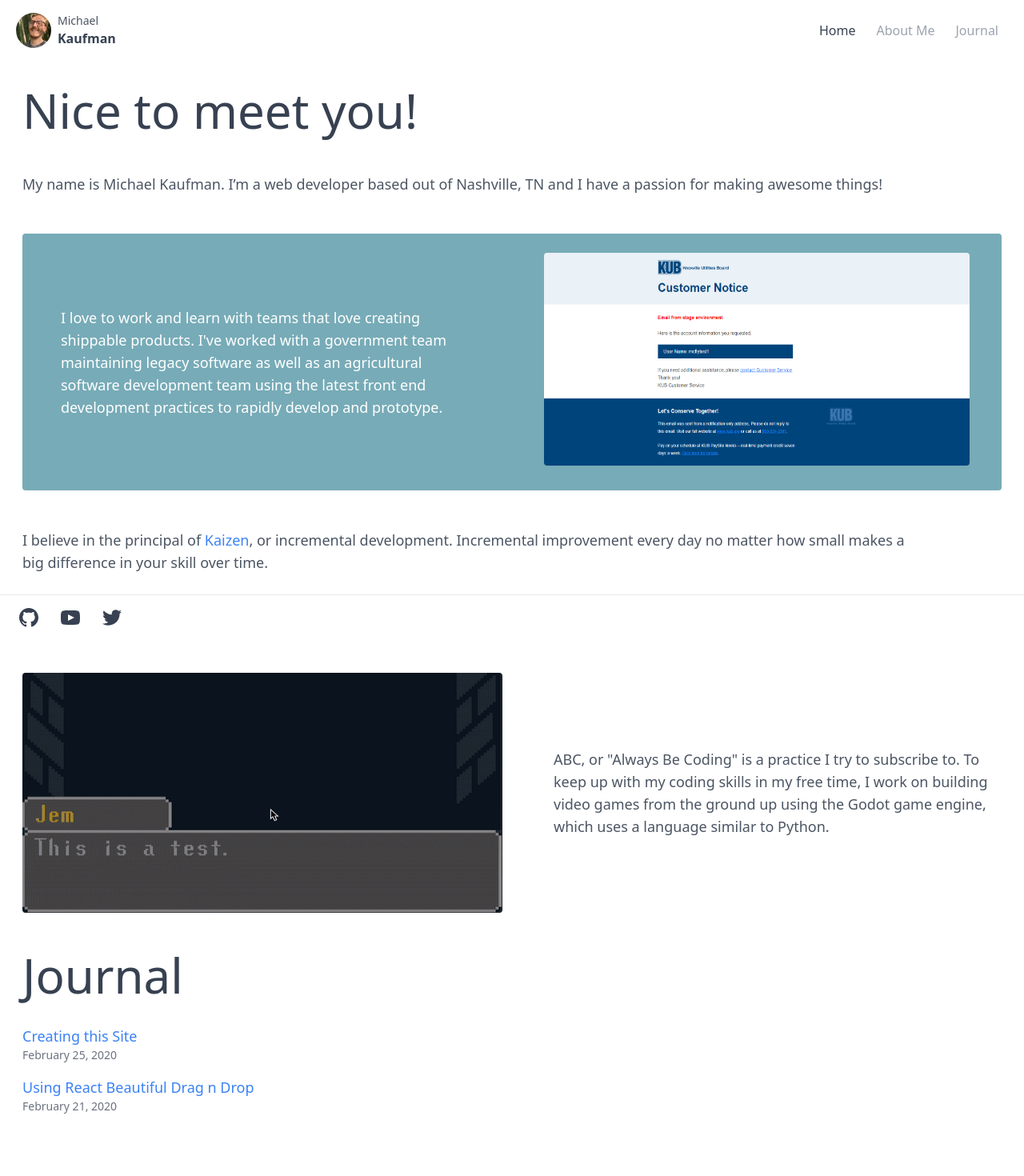
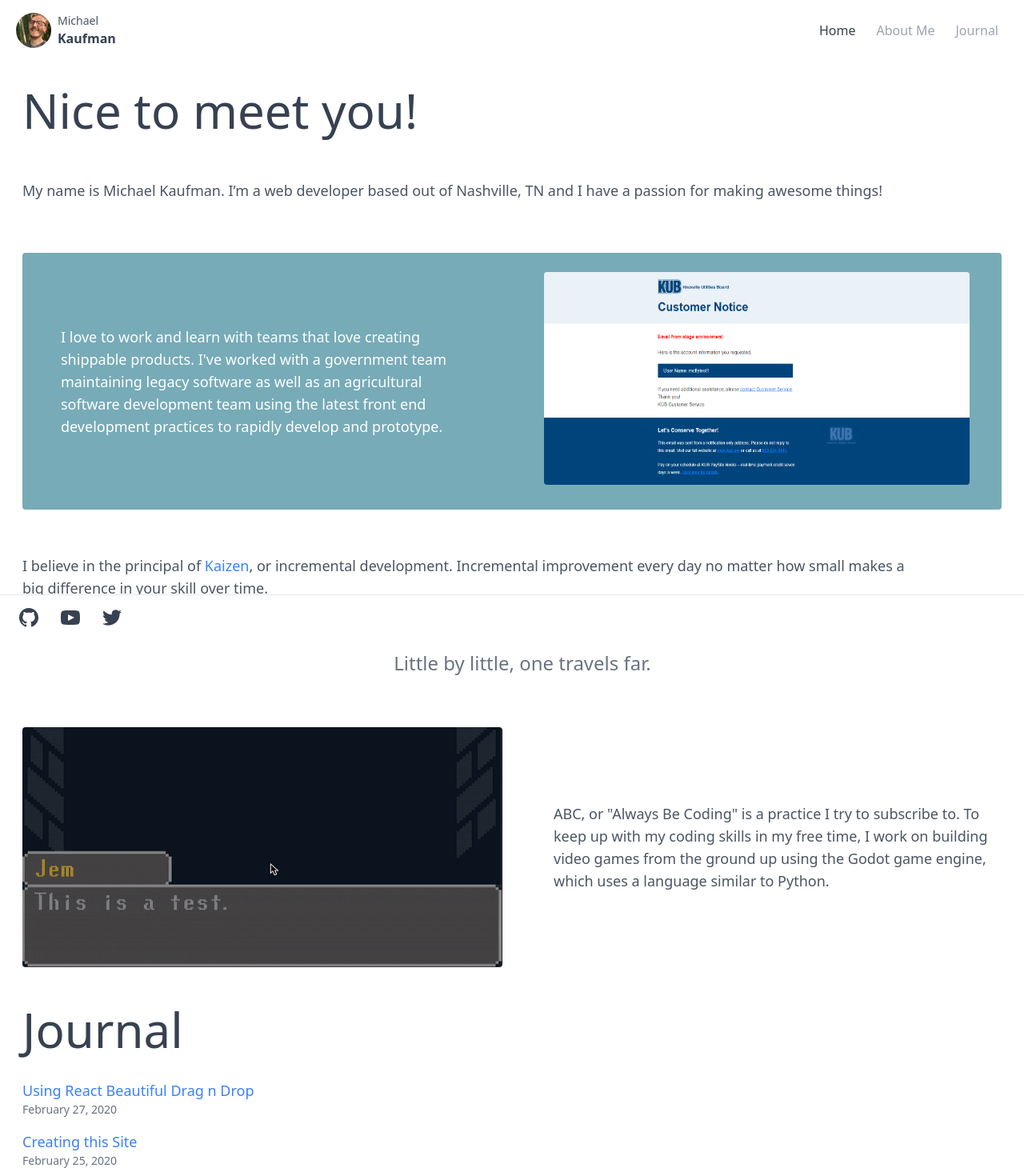
Before and after one commit to KaufmanDeveloper/kaufman-personal-site, a Next.js app: page / in a window 1280 px wide. Shown: the top 1470 px of the page at 80% size. Built offline with nearby package versions, Linux system fonts and the light colour scheme.

Commit message:
style: Styling fixes and begin dnd post

```diff
--- a/components/Content/index.jsx
+++ b/components/Content/index.jsx
@@ -49,7 +49,7 @@ function SectionContent({ children, className }) {
 
   return (
     <div
-      className={`${containsMarginStyling ? "" : "mt-8 lg:mt-12"} ${
+      className={`${containsMarginStyling ? "" : "mt-8 lg:mt-14"} ${
         containsTextStyling ? "" : "text-secondary"
       }${className ? " " + className : ""} text-base lg:text-lg lg:leading-7`}
     >
--- a/pages/index.jsx
+++ b/pages/index.jsx
@@ -44,7 +44,7 @@ export default function Home({ allPostsData }) {
       <div
         className={`${
           !isMobileView ? "flex items-center" : ""
-        } w-full bg-accented rounded mt-8 lg:mt-12`}
+        } w-full bg-accented rounded mt-8 lg:mt-16`}
       >
         <SectionContent
           className={`${
@@ -86,7 +86,7 @@ export default function Home({ allPostsData }) {
           className="text-gray-500 mt-2 mx-1"
           style={{ fontSize: 18 }}
         />
-        <div className="text-center text-gray-500 text-xl mt-2 lg:mt-6">
+        <div className="text-center text-gray-500 text-xl lg:text-2xl mt-2 lg:mt-12">
           Little by little, one travels far.
         </div>
       </div>
@@ -94,7 +94,7 @@ export default function Home({ allPostsData }) {
       <div
         className={`${
           !isMobileView ? "flex items-center" : ""
-        } w-full mt-12 lg:mt-14`}
+        } w-full mt-12 lg:mt-16`}
       >
         <Image
           className="rounded"
--- a/posts/using-react-beautiful-dnd.md
+++ b/posts/using-react-beautiful-dnd.md
@@ -1,6 +1,6 @@
 ---
 title: "Using React Beautiful Drag n Drop"
-date: "2020-02-21"
+date: "2020-02-27"
 ---
 
 Learnings of this process.
```
Also changed, not shown: pages/posts/posts.module.css (+10 -0 lines).
